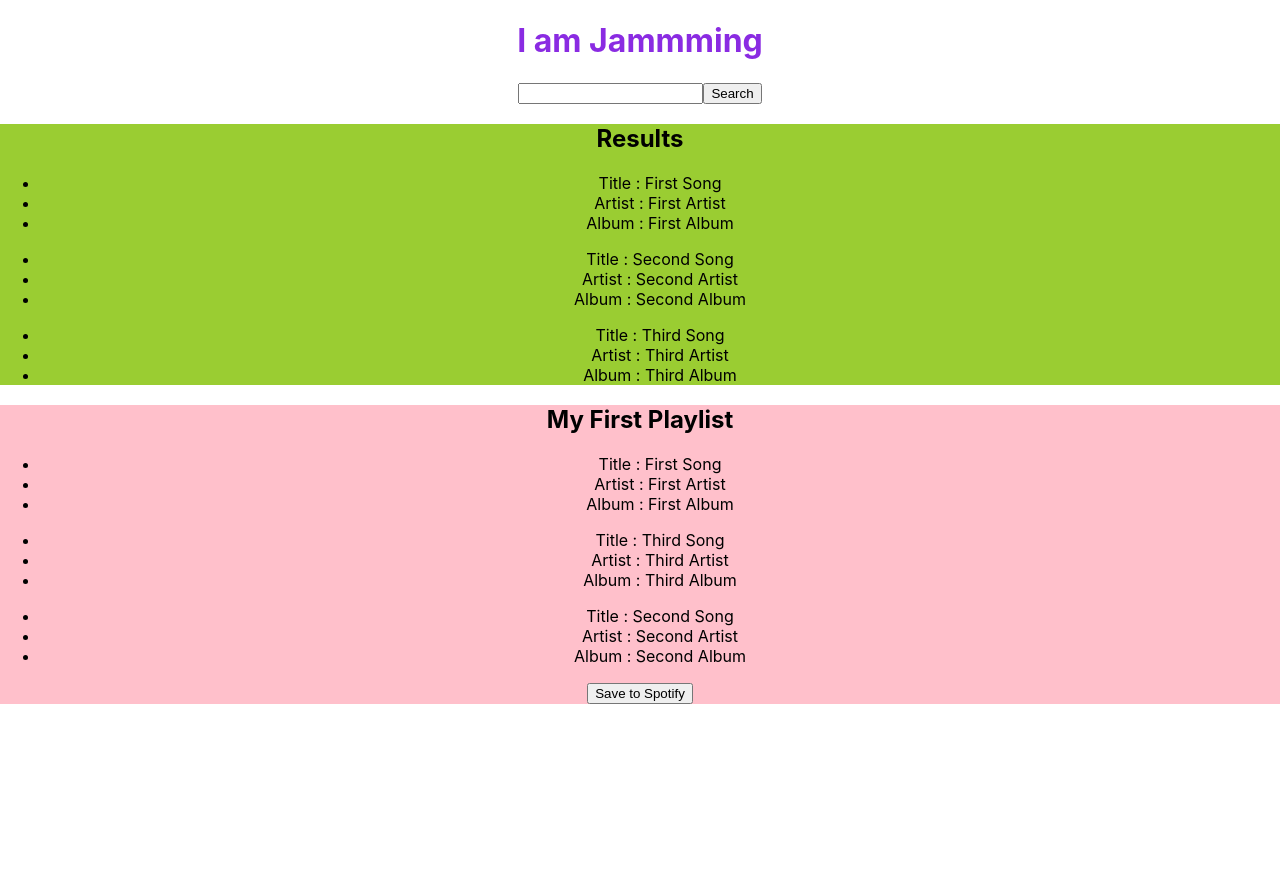
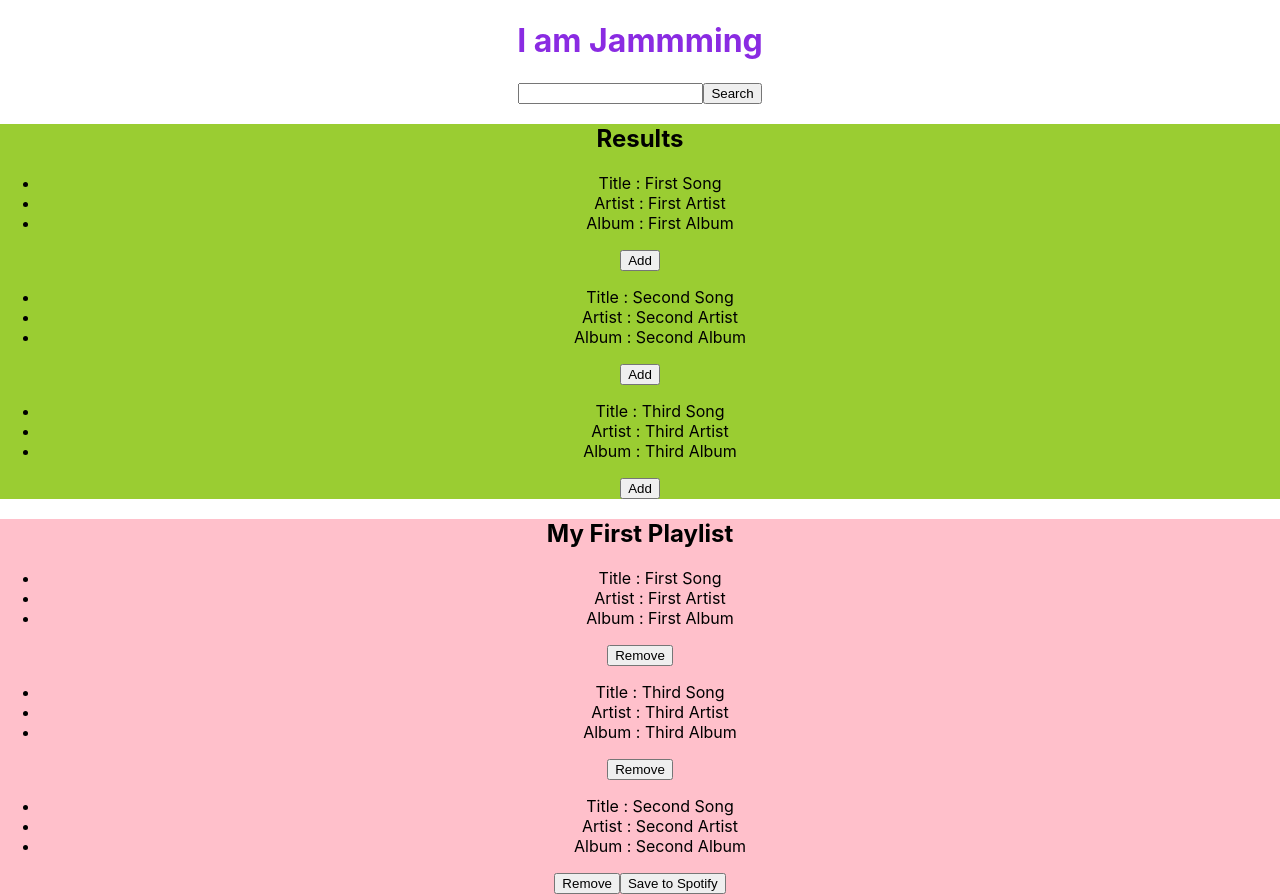
Before and after one commit to WhiteUnicorn95/jammming, a React (Create React App) app: page / in a window 1280 px wide. Before the commit the page ends 800 px from the top, so only its background shows below. Built offline with nearby package versions, Linux system fonts and the light colour scheme.

Commit message:
add ability to have remove or add button on tracklists based on props passed in tracklist

```diff
--- a/src/components/Playlist.js
+++ b/src/components/Playlist.js
@@ -6,7 +6,7 @@ function Playlist({playlist}) {
 
     return <div className = {styles.maindiv}>
         <h2>{playlist.name}</h2>
-        <Tracklist songs={playlist.songs} />
+        <Tracklist songs={playlist.songs} addButton={false} removeButton={true} />
         <button>Save to Spotify</button>
     </div>;
 };
--- a/src/components/SearchResults.js
+++ b/src/components/SearchResults.js
@@ -5,7 +5,7 @@ import Tracklist from './Tracklist';
 function SearchResults({songs}) {
     return <div className = {styles.maindiv}>
         <h2>Results</h2>
-        <Tracklist songs={songs} />
+        <Tracklist songs={songs} addButton={true} removeButton={false} />
     </div>;
 };
 
--- a/src/components/Track.js
+++ b/src/components/Track.js
@@ -1,14 +1,17 @@
 import React from 'react';
 import styles from './Track.module.css';
 
-function Track({song}) {
+function Track({song, addButton, removeButton}) {
     return <>
         <ul>
             <li>Title : {song.title}</li>
             <li>Artist : {song.artist}</li>
             <li>Album : {song.album}</li>
         </ul>
-    </>
-};
+
+        {addButton && <button>Add</button> }
+        {removeButton && (<button>Remove</button>)}
+        </>
+    };
 
 export default Track;
--- a/src/components/Tracklist.js
+++ b/src/components/Tracklist.js
@@ -2,11 +2,11 @@ import React from 'react';
 import styles from './Tracklist.module.css';
 import Track from './Track';
 
-function Tracklist({songs}) {
+function Tracklist({songs, addButton, removeButton}) {
     return <>
         {songs.map(
             song => (
-                <Track song={song} />
+                <Track song={song} addButton={addButton} removeButton={removeButton} />
             )
         )}
     </>
```
